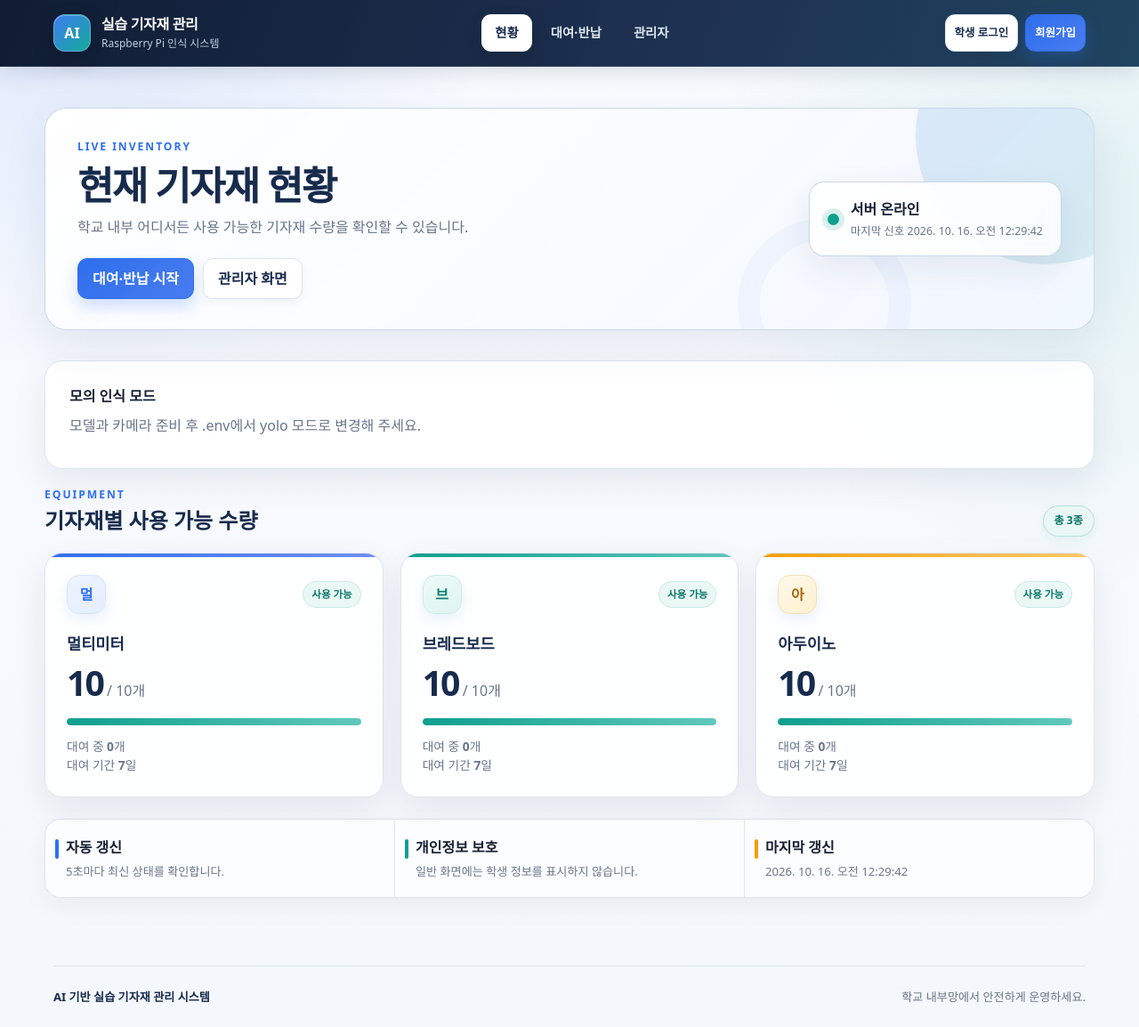
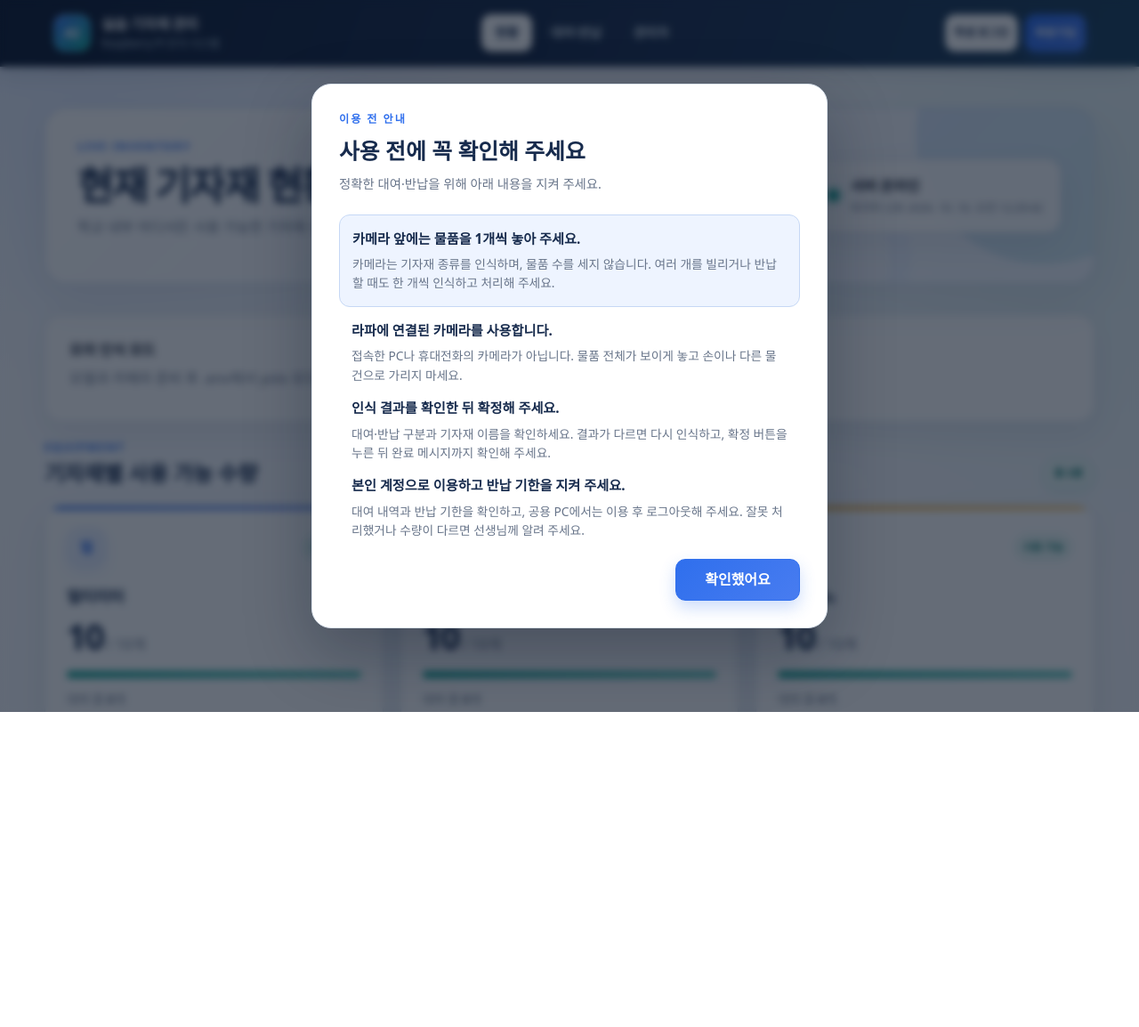
Before and after one commit to hapbii/raspberry-pi-equipment-manager, a Flask app: page / in a window 1280 px wide. Shown: the whole page at 89% size. After the commit the page ends 800 px from the top, so only its background shows below. Run offline with Flask 3, Linux system fonts and the light colour scheme; data comes from the database, SQL or seed files in the repository; data that the repository does not hold is empty.

Commit message:
Add first-visit usage guide and simplify dashboard navigation

```diff
--- a/equipment_manager/static/style.css
+++ b/equipment_manager/static/style.css
@@ -76,6 +76,28 @@
   padding: 24px 0; border-top: 1px solid var(--line); color: var(--muted); font-size: .82rem;
 }
 .site-footer strong { color: var(--navy); }
+.site-footer { align-items: center; flex-wrap: wrap; }
+.usage-guide {
+  width: min(580px, calc(100% - 28px)); max-width: none;
+  max-height: calc(100dvh - 28px); padding: 0;
+  border: 1px solid var(--line); border-radius: 22px;
+  color: var(--ink); background: var(--surface); box-shadow: 0 28px 75px rgba(5,17,38,.3);
+  overflow-y: auto; overscroll-behavior: contain;
+}
+.usage-guide::backdrop { background: rgba(7,18,36,.62); backdrop-filter: blur(4px); }
+html:has(.usage-guide[open]) { overflow: hidden; }
+.usage-guide-content { padding: clamp(20px, 5vw, 30px); }
+.usage-guide h2 { margin-bottom: 10px; font-size: clamp(1.25rem, 4vw, 1.55rem); line-height: 1.4; }
+.usage-guide h2:focus { outline: none; }
+#usage-guide-intro { color: var(--muted); font-size: .9rem; }
+.usage-guide-list { display: grid; gap: 15px; margin: 22px 0; padding: 0; list-style: none; }
+.usage-guide-list li { padding: 0 14px; }
+.usage-guide-list .usage-guide-important { padding: 15px 14px; border: 1px solid #c6d8f5; border-radius: 12px; background: #eef4ff; }
+.usage-guide-list strong { display: block; color: var(--navy); font-size: .95rem; }
+.usage-guide-list p { margin: 6px 0 0; color: var(--muted); font-size: .86rem; }
+.usage-guide-actions { display: flex; justify-content: flex-end; }
+.usage-guide-actions .button { min-width: 140px; }
+#usage-guide-open[hidden] { display: none; }
 
 h1, h2, p { margin-top: 0; }
 h1 { margin-bottom: 9px; color: var(--navy); font-size: clamp(1.85rem, 4vw, 2.75rem); line-height: 1.16; letter-spacing: -.04em; }
@@ -88,7 +110,6 @@
 .hero > *, .page-heading > *, .scan-layout > * { min-width: 0; }
 .hero p:not(.eyebrow), .page-heading p:not(.eyebrow) { color: var(--muted); }
 .hero-copy { max-width: 680px; }
-.hero-actions { display: flex; flex-wrap: wrap; gap: 10px; margin-top: 22px; }
 .device-card {
   min-width: 260px; display: flex; align-items: center; gap: 13px;
   padding: 18px 20px; border: 1px solid rgba(198,211,229,.9); border-radius: 17px; background: rgba(255,255,255,.86); box-shadow: var(--shadow); backdrop-filter: blur(8px);
--- /dev/null
+++ b/equipment_manager/static/usage_guide.js
@@ -0,0 +1,27 @@
+(() => {
+  const dialog = document.querySelector("#usage-guide");
+  const openButton = document.querySelector("#usage-guide-open");
+  if (!dialog || !openButton || typeof dialog.showModal !== "function") return;
+
+  const storageKey = "equipment-manager:usage-guide:v1";
+  let acknowledged = false;
+  try {
+    acknowledged = window.sessionStorage.getItem(storageKey) === "seen";
+  } catch {
+    // The guide remains usable when browser storage is unavailable.
+  }
+
+  openButton.hidden = false;
+  openButton.addEventListener("click", () => {
+    if (!dialog.open) dialog.showModal();
+  });
+  dialog.addEventListener("close", () => {
+    try {
+      window.sessionStorage.setItem(storageKey, "seen");
+    } catch {
+      // Closing the guide must never depend on storage permissions.
+    }
+  });
+
+  if (!acknowledged) dialog.showModal();
+})();
--- a/equipment_manager/templates/base.html
+++ b/equipment_manager/templates/base.html
@@ -7,6 +7,7 @@
   <title>{% block title %}기자재 관리 시스템{% endblock %}</title>
   <link rel="stylesheet" href="{{ url_for('static', filename='style.css') }}">
   <script defer src="{{ url_for('static', filename='app.js') }}"></script>
+  <script defer src="{{ url_for('static', filename='usage_guide.js') }}"></script>
 </head>
 <body>
   <a class="skip-link" href="#main-content">본문 바로가기</a>
@@ -45,7 +46,37 @@
 
   <footer class="site-footer">
     <strong>AI 기반 실습 기자재 관리 시스템</strong>
+    <button id="usage-guide-open" class="button ghost small" type="button" aria-haspopup="dialog" aria-controls="usage-guide" hidden>사용 유의사항</button>
     <span>{{ current_user.name ~ ' 로그인 중' if current_user else '학교 내부망에서 안전하게 운영하세요.' }}</span>
   </footer>
+
+  <dialog id="usage-guide" class="usage-guide" aria-labelledby="usage-guide-title" aria-describedby="usage-guide-intro">
+    <div class="usage-guide-content">
+      <p class="eyebrow">이용 전 안내</p>
+      <h2 id="usage-guide-title" tabindex="-1" autofocus>사용 전에 꼭 확인해 주세요</h2>
+      <p id="usage-guide-intro">정확한 대여·반납을 위해 아래 내용을 지켜 주세요.</p>
+      <ul class="usage-guide-list">
+        <li class="usage-guide-important">
+          <strong>카메라 앞에는 물품을 1개씩 놓아 주세요.</strong>
+          <p>카메라는 기자재 종류를 인식하며, 물품 수를 세지 않습니다. 여러 개를 빌리거나 반납할 때도 한 개씩 인식하고 처리해 주세요.</p>
+        </li>
+        <li>
+          <strong>라파에 연결된 카메라를 사용합니다.</strong>
+          <p>접속한 PC나 휴대전화의 카메라가 아닙니다. 물품 전체가 보이게 놓고 손이나 다른 물건으로 가리지 마세요.</p>
+        </li>
+        <li>
+          <strong>인식 결과를 확인한 뒤 확정해 주세요.</strong>
+          <p>대여·반납 구분과 기자재 이름을 확인하세요. 결과가 다르면 다시 인식하고, 확정 버튼을 누른 뒤 완료 메시지까지 확인해 주세요.</p>
+        </li>
+        <li>
+          <strong>본인 계정으로 이용하고 반납 기한을 지켜 주세요.</strong>
+          <p>대여 내역과 반납 기한을 확인하고, 공용 PC에서는 이용 후 로그아웃해 주세요. 잘못 처리했거나 수량이 다르면 선생님께 알려 주세요.</p>
+        </li>
+      </ul>
+      <form method="dialog" class="usage-guide-actions">
+        <button class="button primary" type="submit">확인했어요</button>
+      </form>
+    </div>
+  </dialog>
 </body>
 </html>
--- a/equipment_manager/templates/dashboard.html
+++ b/equipment_manager/templates/dashboard.html
@@ -6,10 +6,6 @@
     <p class="eyebrow">LIVE INVENTORY</p>
     <h1>현재 기자재 현황</h1>
     <p>학교 내부 어디서든 사용 가능한 기자재 수량을 확인할 수 있습니다.</p>
-    <div class="hero-actions">
-      <a class="button primary" href="{{ url_for('web.scan_page') }}">대여·반납 시작</a>
-      <a class="button ghost" href="{{ url_for('web.admin_page') }}">관리자 화면</a>
-    </div>
   </div>
   <div class="device-card">
     <span id="device-dot" class="status-dot unknown"></span>
```
Also changed, not shown: README.md.
